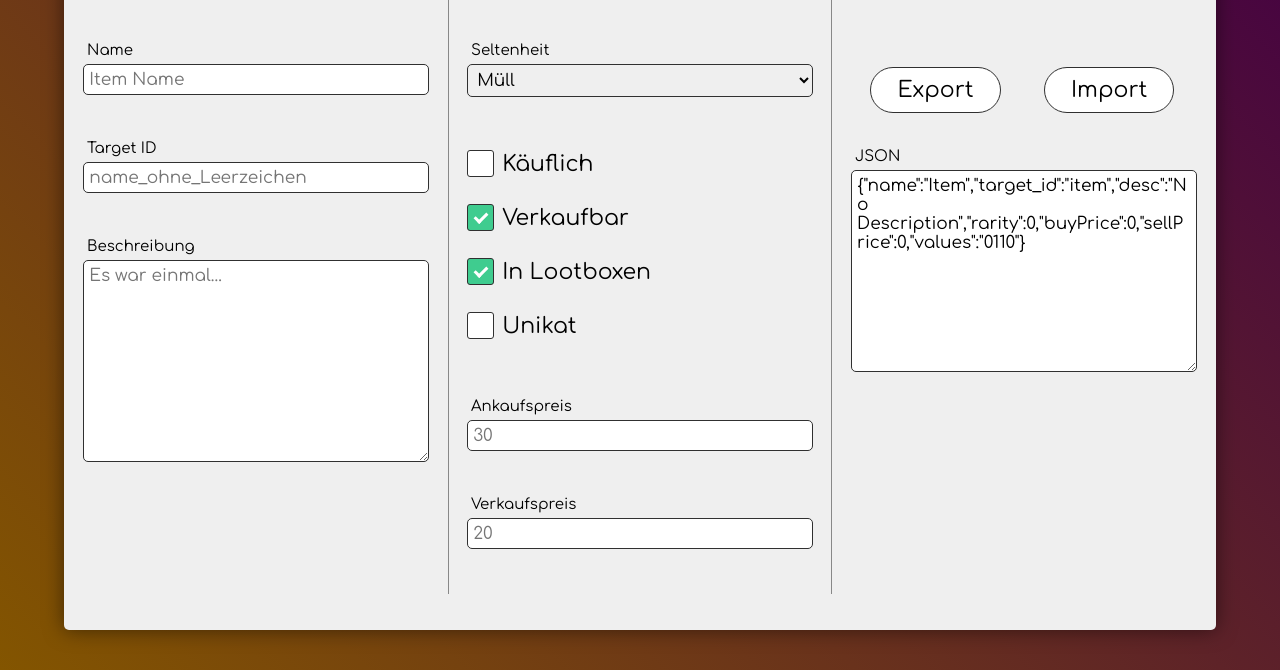
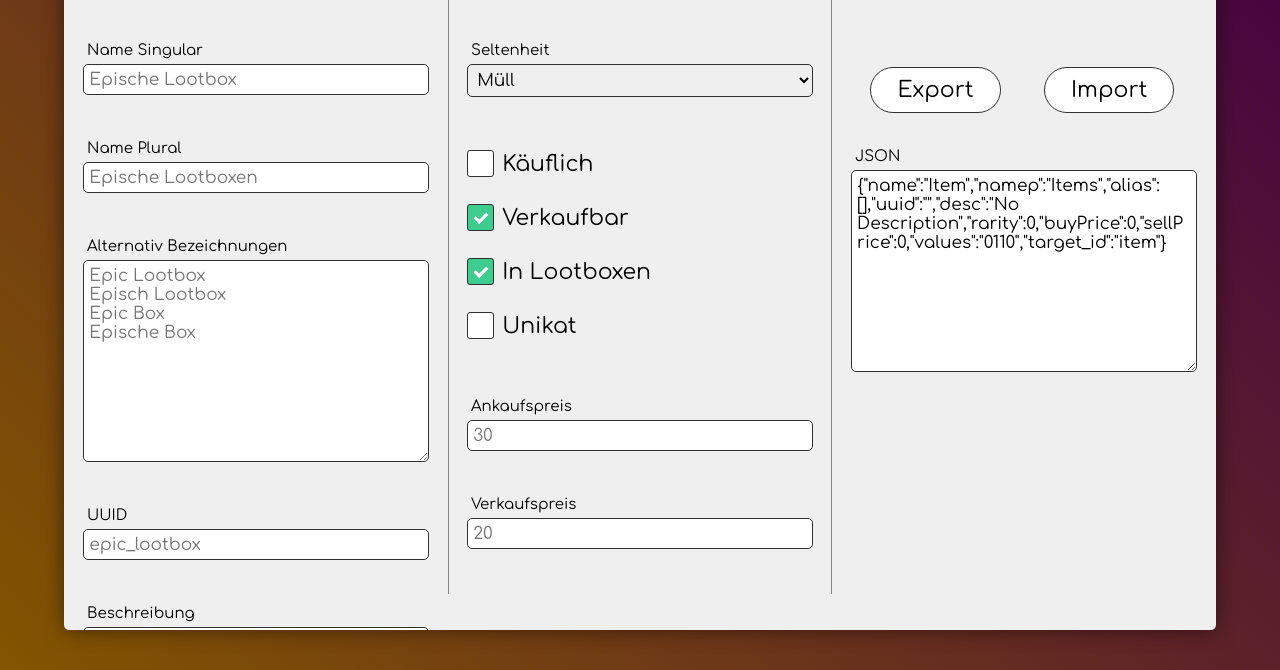
Before and after one commit to Maanex/tudecasinoweb, a plain HTML site: page itemgen.html in a window 1280 px wide. Both pictures are taken after a click on the button "Export". Shown: the part 130-800 px from the top of the page. Drawn offline with nearby package versions, Linux system fonts and the light colour scheme.

Commit message:
Update itemgen.html

```diff
--- a/itemgen.html
+++ b/itemgen.html
@@ -9,11 +9,17 @@
     <div id="left" class="column">
         <h1>Info</h1>
 
-        <div class="inputdesc">Name</div>
-        <input id="item_name" class="txtin" type="text" placeholder="Item Name"></input>
+        <div class="inputdesc">Name Singular</div>
+        <input id="item_name" class="txtin" type="text" placeholder="Epische Lootbox"></input>
 
-        <div class="inputdesc">Target ID</div>
-        <input id="target_id" class="txtin" type="text" placeholder="name_ohne_Leerzeichen"></input>
+        <div class="inputdesc">Name Plural</div>
+        <input id="item_name_pl" class="txtin" type="text" placeholder="Epische Lootboxen"></input>
+
+        <div class="inputdesc">Alternativ Bezeichnungen</div>
+        <textarea id="alt" class="txtin" rows="10" placeholder="Epic Lootbox\nEpisch Lootbox\nEpic Box\nEpische Box" style="resize: vertical"></textarea>
+
+        <div class="inputdesc">UUID</div>
+        <input id="target_id" class="txtin" type="text" placeholder="epic_lootbox"></input>
 
         <div class="inputdesc">Beschreibung</div>
         <textarea id="descr" class="txtin" rows="10" placeholder="Es war einmal..." style="resize: vertical"></textarea>
@@ -67,6 +73,8 @@
 
         <div class="inputdesc">JSON</div>
         <textarea id="json" class="txtin" rows="10" placeholder="Push export button above or paste json here and click import." style="resize: vertical"></textarea>
+
+        <!-- TODO: Items in cookies speichern und laden können -->
     </div>
 </div>
 </body>
@@ -75,6 +83,15 @@
 *{
     font-family: 'Comfortaa', 'Roboto', sans-serif;
 }
+*::-webkit-scrollbar              { width: 7px; height: 7px; background: transparent; }
+*::-webkit-scrollbar-button       { width: 0; height: 0; background: transparent }
+*::-webkit-scrollbar-track        { background: transparent }
+*::-webkit-scrollbar-track-piece  { background: transparent }
+*::-webkit-scrollbar-thumb        { background: rgba(0,0,0,.1); border-radius: 99px; }
+*::-webkit-scrollbar-thumb:hover  { background: rgba(0,0,0,.3); border-radius: 99px; }
+*::-webkit-scrollbar-thumb:active  { background: rgba(0,0,0,.5); border-radius: 99px; }
+*::-webkit-scrollbar-corner       { background: transparent }
+/*::-webkit-resizer                { background: transparent }*/
 
 html{
     width: 100%;
@@ -206,6 +223,8 @@ select{
     float: left;
     width: 33.33%;
     height: 100%;
+    overflow-x: hidden;
+    overflow-y: auto;
 }
 
 #mid::before{
@@ -247,10 +266,15 @@ select{
 </style>
 
 <script>
+Array.prototype.forEach.call(document.getElementsByTagName('textarea'), function(elem) {elem.placeholder = elem.placeholder.replace(/\\n/g, '\n');});
+
+
 $("#export").click(function(){
 var item = {
 	name: $("#item_name").val(),
-	target_id: $("#target_id").val(),
+	namep: $("#item_name_pl").val(),
+	alias: $("#alt").val() == "" ? [] : $("#alt").val().split("\n"),
+	uuid: $("#target_id").val(),
 	desc: $("#descr").val(),
 	rarity: parseInt($("#rarity").find(":selected").val()),
     buyPrice: parseInt($("#buyprice").val() == "" ? 0 : $("#buyprice").val()),
@@ -258,7 +282,8 @@ var item = {
     values: ($("#ba").prop('checked') ? "1" : "0") + "" + ($("#bb").prop('checked') ? "1" : "0") + "" + ($("#bc").prop('checked') ? "1" : "0") + "" + ($("#bd").prop('checked') ? "1" : "0")
 }
 if(item.name == "") item.name = "Item";
-if(item.target_id == "") item.target_id = "item";
+if(item.namep == "") item.namep = "Items";
+if(item.uuid == "") item.target_id = "item";
 if(item.desc == "") item.desc = "No Description";
 $("#json").val(JSON.stringify(item));
 });
@@ -267,7 +292,9 @@ $("#json").val(JSON.stringify(item));
 $("#import").click(function(){
 var item = JSON.parse($("#json").val());
 $("#item_name").val(item.name);
-$("#target_id").val(item.target_id);
+$("#item_name_pl").val(item.namep);
+$("#alt").val(item.alias.join("\n"));
+$("#target_id").val(item.uuid);
 $("#descr").val(item.desc);
 $("#rarity").val(item.rarity);
 $("#buyprice").val(item.buyPrice);
```
